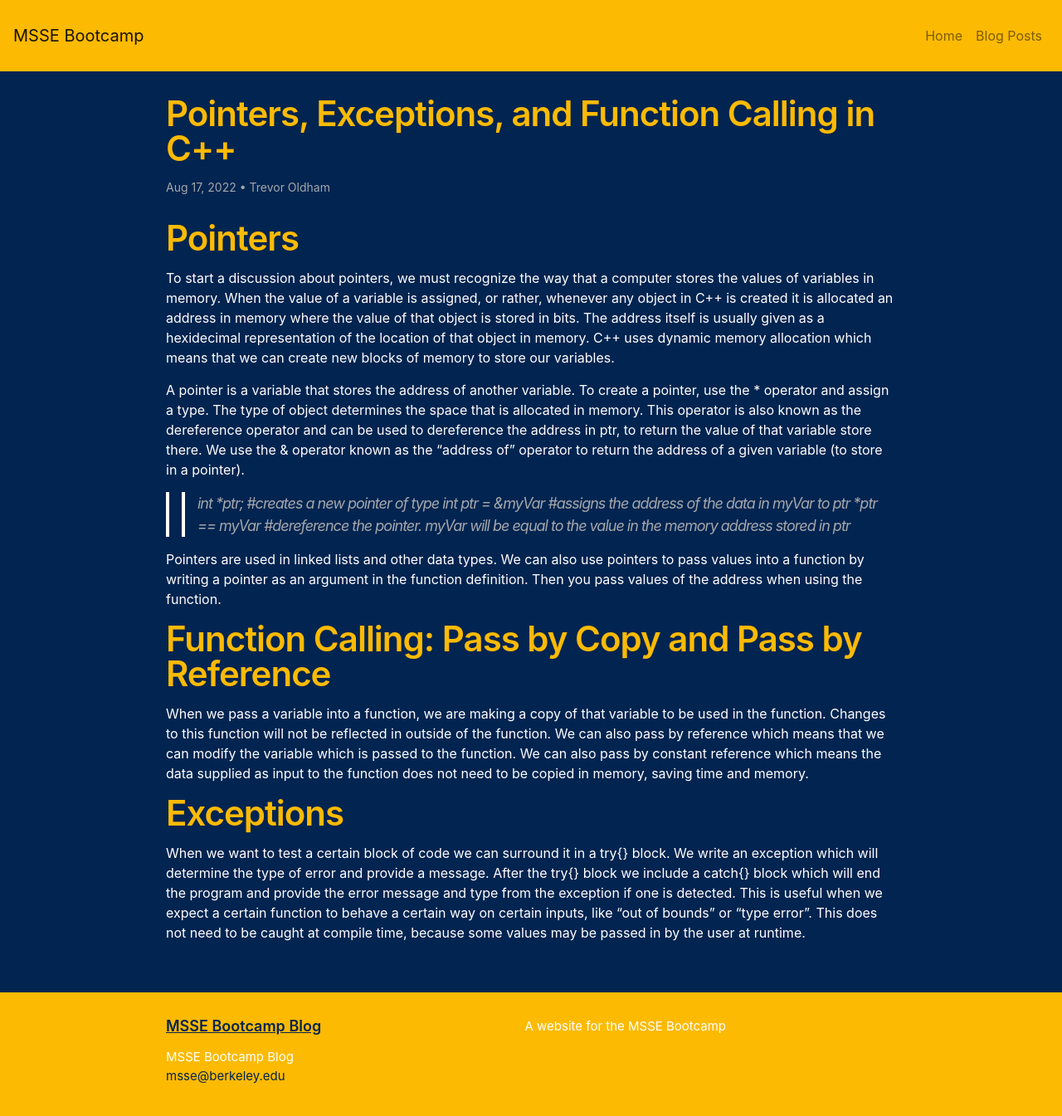
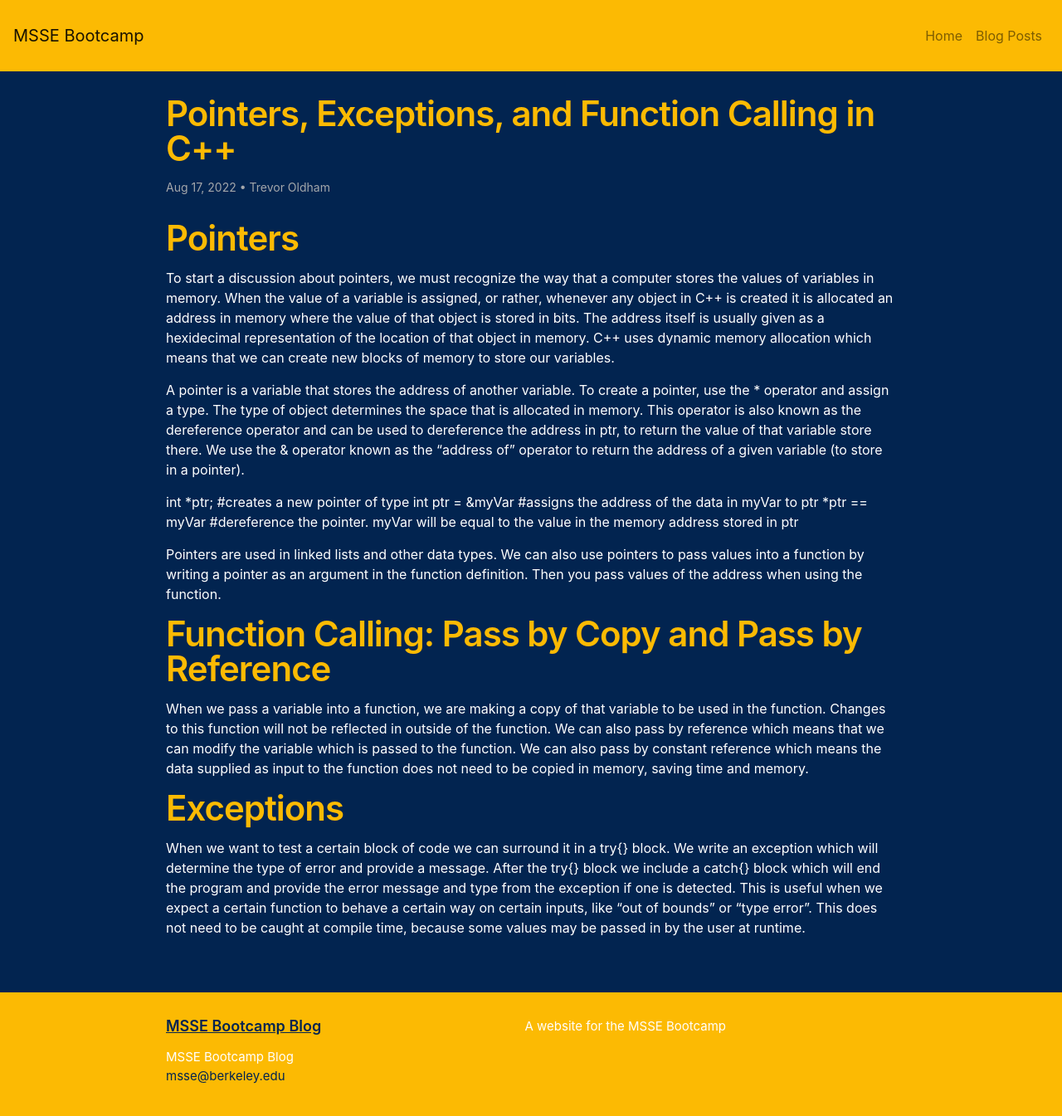
Before and after one commit to msse-2022-bootcamp/blog-cats, a Jekyll site: the page built from _posts/2022-08-17-Day8.md, in a window 1280 px wide and 1368 px high. Shown: the top 1345 px of the window at 83% size. Built offline with Jekyll 4.4.1, drawn with Linux system fonts in a browser that asks for light colours; some web fonts are replaced; Markdown is read by kramdown in place of the engine named in the settings.

Commit message:
Update 2022-08-17-Day8.md
fixed code block typo

```diff
--- a/_posts/2022-08-17-Day8.md
+++ b/_posts/2022-08-17-Day8.md
@@ -8,9 +8,9 @@ To start a discussion about pointers, we must recognize the way that a computer
 
 A pointer is a variable that stores the address of another variable. To create a pointer, use the * operator and assign a type. The type of object determines the space that is allocated in memory. This operator is also known as the dereference operator and can be used to dereference the address in ptr, to return the value of that variable store there. We use the & operator known as the "address of" operator to return the address of a given variable (to store in a pointer).
 
->> int *ptr; #creates a new pointer of type int
->> ptr = &myVar     #assigns the address of the data in myVar to ptr
->> *ptr == myVar     #dereference the pointer. myVar will be equal to the value in the memory address stored in ptr
+int *ptr; #creates a new pointer of type int
+ptr = &myVar     #assigns the address of the data in myVar to ptr
+*ptr == myVar     #dereference the pointer. myVar will be equal to the value in the memory address stored in ptr
 
 Pointers are used in linked lists and other data types. We can also use pointers to pass values into a function by writing a pointer as an argument in the function definition. Then you pass values of the address when using the function.
 
```
